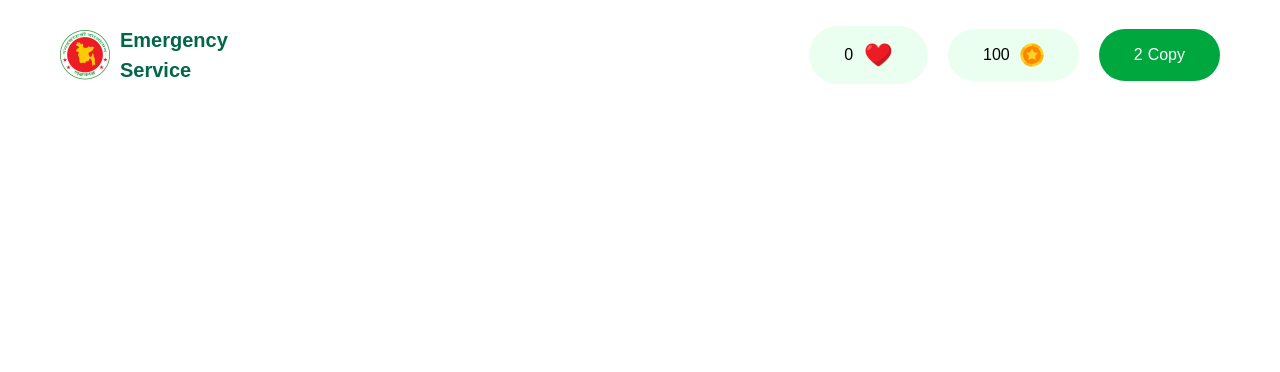
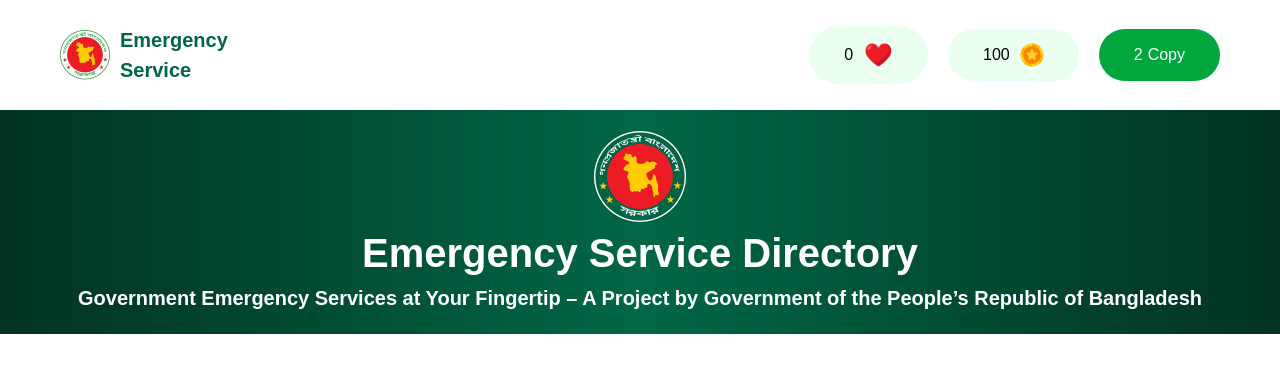
Before and after one commit to connectdipta/assaignment-5, a plain HTML site: page index.html in a window 1280 px wide. Drawn offline with nearby package versions, Linux system fonts and the light colour scheme; a web font is replaced by a local one.

Commit message:
2nd commit

```diff
--- a/index.html
+++ b/index.html
@@ -62,5 +62,16 @@
         </div>
       </div>
     </section>
+    <!-- HERO -->
+    <section
+      class="bg-gradient-to-r from-[#013223] via-[#006747] to-[#013223] text-white flex flex-col items-center py-[21px]"
+    >
+      <img class="w-[92px] h-[92px]" src="./assets/logo-dark.png" alt="" />
+      <h1 class="font-bold text-[40px]">Emergency Service Directory</h1>
+      <p class="font-semibold text-[20px] text-center">
+        Government Emergency Services at Your Fingertip – A Project by
+        Government of the People’s Republic of Bangladesh
+      </p>
+    </section>
   </body>
 </html>
```
